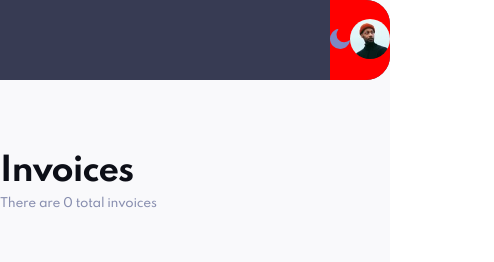
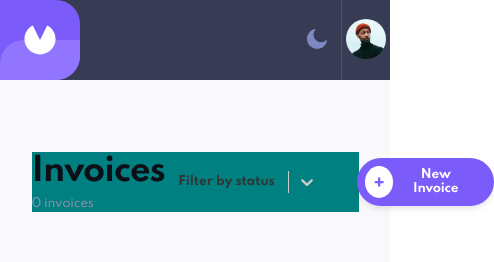
Before and after one commit to jorge00552075/invoices-app, a React (Create React App) app in the folder client/: page / in a window 390 px wide. Shown: the top 262 px of the page, 494 px wide, since content can reach past the window. Built offline with nearby package versions, Linux system fonts and the light colour scheme; no server answers.

Commit message:
added more media queries

```diff
--- a/client/src/App.js
+++ b/client/src/App.js
@@ -21,3 +21,6 @@ function App() {
 export default App;
 // - BEST REACT CSS ANIMATION LIBRARY
 // View the optimal layout for the app depending on their device's screen size
+// SAVE THEME IN LOCAL STORAGE
+
+// LAYOUT, SIDEBAR, INVOICESLIST, MAINHEADER, INVOICEITEM
--- a/client/src/components/invoice/InvoiceItem.module.css
+++ b/client/src/components/invoice/InvoiceItem.module.css
@@ -76,3 +76,26 @@
   gap: 1.6rem;
   align-items: center;
 }
+
+/* ****************************** */
+/* prettier-ignore */
+@media (max-width: 640px) {
+  .id { grid-area: uid }
+  .paymentDue { grid-area: paymentDue }
+  .clientName { grid-area: clientName }
+  .total { grid-area: total }
+  .container { grid-area: status }
+
+  .invoice {
+    grid-template-columns: 1fr 1fr;
+    grid-template-rows: 1fr min-content 1fr;
+    grid-template-areas:
+      'uid clientName'
+      'paymentDue paymentDue'
+      'total status'
+    ;
+
+    max-width: 32.7rem;
+    height: 13.4rem;
+  }
+}
--- a/client/src/components/invoice/InvoicesList.module.css
+++ b/client/src/components/invoice/InvoicesList.module.css
@@ -13,8 +13,8 @@
   grid-template-columns: 1fr;
   gap: 1.6rem;
 
-  width: 73rem;
-  margin: 6.4rem auto 0;
+  max-width: 73rem;
+  margin: 6.4rem auto 0 auto;
 }
 
 /* IF NO INVOICES */
@@ -44,3 +44,12 @@
 
   color: var(--invoicelist-color-secondary);
 }
+
+/* ****************************** */
+@media (max-width: 850px) {
+  .invoicesList {
+    justify-items: center;
+
+    max-width: 67.2rem;
+  }
+}
--- a/client/src/components/layout/Layout.module.css
+++ b/client/src/components/layout/Layout.module.css
@@ -25,7 +25,7 @@
 
   background: var(--layout-background);
 
-  overflow-y: scroll;
+  /* overflow-y: scroll; */
 }
 
 /* FORM LAYOUT BACKGROUND */
@@ -33,8 +33,8 @@
   background: var(--Form-background);
 }
 
-/* MOBILE STYLES */
-@media (max-width: 800px) {
+/* ****************************** */
+@media (max-width: 850px) {
   .layout {
     flex-direction: column;
   }
--- a/client/src/components/layout/MainHeader.jsx
+++ b/client/src/components/layout/MainHeader.jsx
@@ -54,7 +54,8 @@ function MainHeader({ openModal, getFilterStatus }) {
       <div>
         <h1 className={styles.title}>Invoices</h1>
         <p className={styles.text}>
-          There are {invoices.length} total invoices
+          {/* There are {invoices.length} total invoices */}
+          {invoices.length} invoices
         </p>
       </div>
       <div className={styles.wrapper}>
--- a/client/src/components/layout/MainHeader.module.css
+++ b/client/src/components/layout/MainHeader.module.css
@@ -13,7 +13,7 @@
   justify-content: space-between;
   align-items: center;
 
-  width: 73rem;
+  max-width: 73rem;
   height: 6rem;
   margin: 7.2rem auto 0;
 }
@@ -87,3 +87,18 @@
 
   background: hsl(0, 0%, 100%);
 }
+
+/* ****************************** */
+@media (max-width: 850px) {
+  .header {
+    max-width: 67.2rem;
+    margin: 7.2rem auto 0;
+  }
+}
+
+@media (max-width: 640px) {
+  .header {
+    max-width: 32.7rem;
+    background-color: teal;
+  }
+}
--- a/client/src/components/layout/Sidebar.module.css
+++ b/client/src/components/layout/Sidebar.module.css
@@ -88,33 +88,33 @@
   border-radius: 50%;
 }
 /* ****************************** */
-@media (max-width: 800px) {
+@media (max-width: 850px) {
   .sidebar {
-    /*
-    justify-content: space-between;
+    flex-direction: row;
 
-    width: 100%;
+    height: 8rem;
+    border-top-right-radius: 0;
+    border-bottom-right-radius: 0;
+  }
+
+  .logoWrapper {
+    width: 8rem;
     height: 100%;
+    border-bottom-right-radius: 2.4rem;
     border-top-right-radius: 2.4rem;
-    border-bottom-right-radius: 2.4rem;
-
-    background: var(--sidebar-background);
-
-    overflow: hidden;
-    */
-    height: 8rem;
-    flex-direction: row;
   }
 
   .container {
-    flex-direction: row;
-    /* justify-content: space-between;
-    align-items: center;
+    display: grid;
+    grid-template-columns: 1fr 1px 1fr;
 
-    height: 11.7rem;
-    margin-bottom: 2.4rem; */
-    background: red;
+    width: 25%;
     height: 100%;
     margin-bottom: 0;
   }
+
+  .line {
+    width: 1px;
+    height: 100%;
+  }
 }
```
